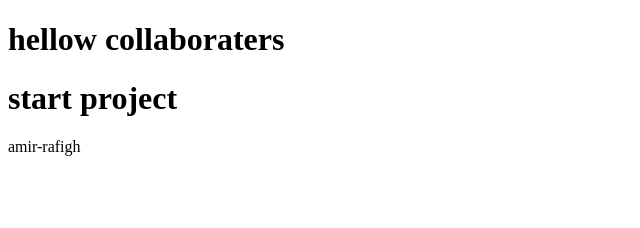
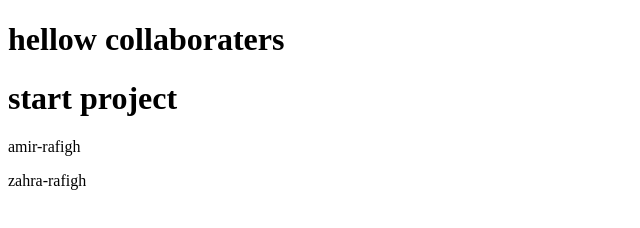
Before and after one commit to zahra-rafigh/e-commerce, a plain HTML site: page index.html in a window 1280 px wide. Shown: the whole page, without its empty margins (0-640 px from the left). Drawn offline with Linux system fonts and the light colour scheme.

Commit message:
add zahra rafigh

```diff
--- a/index.html
+++ b/index.html
@@ -10,6 +10,7 @@
     <h1>start project</h1>
 
     <p>amir-rafigh</p>
+    <p>zahra-rafigh</p>
 
 </body>
 </html>
```
